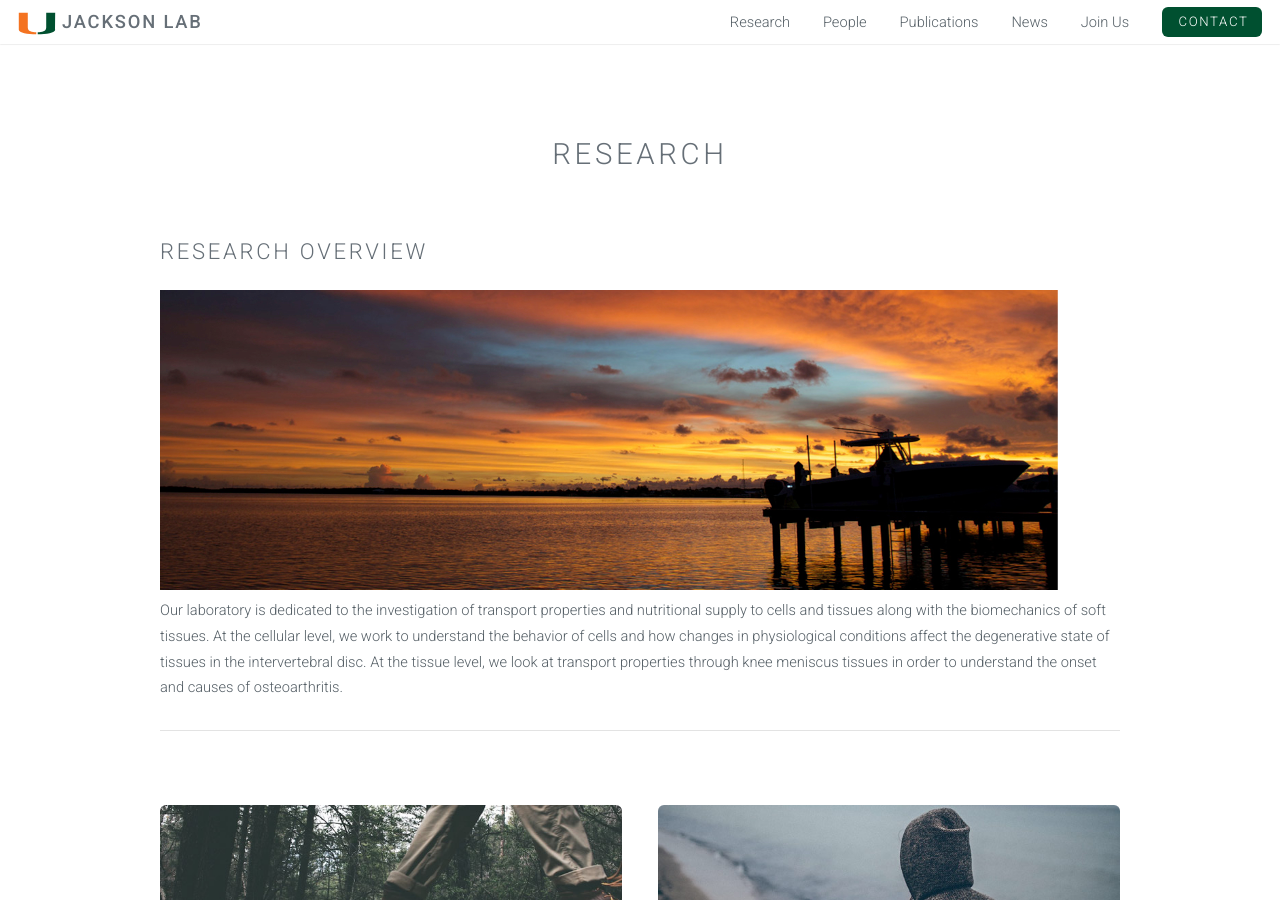
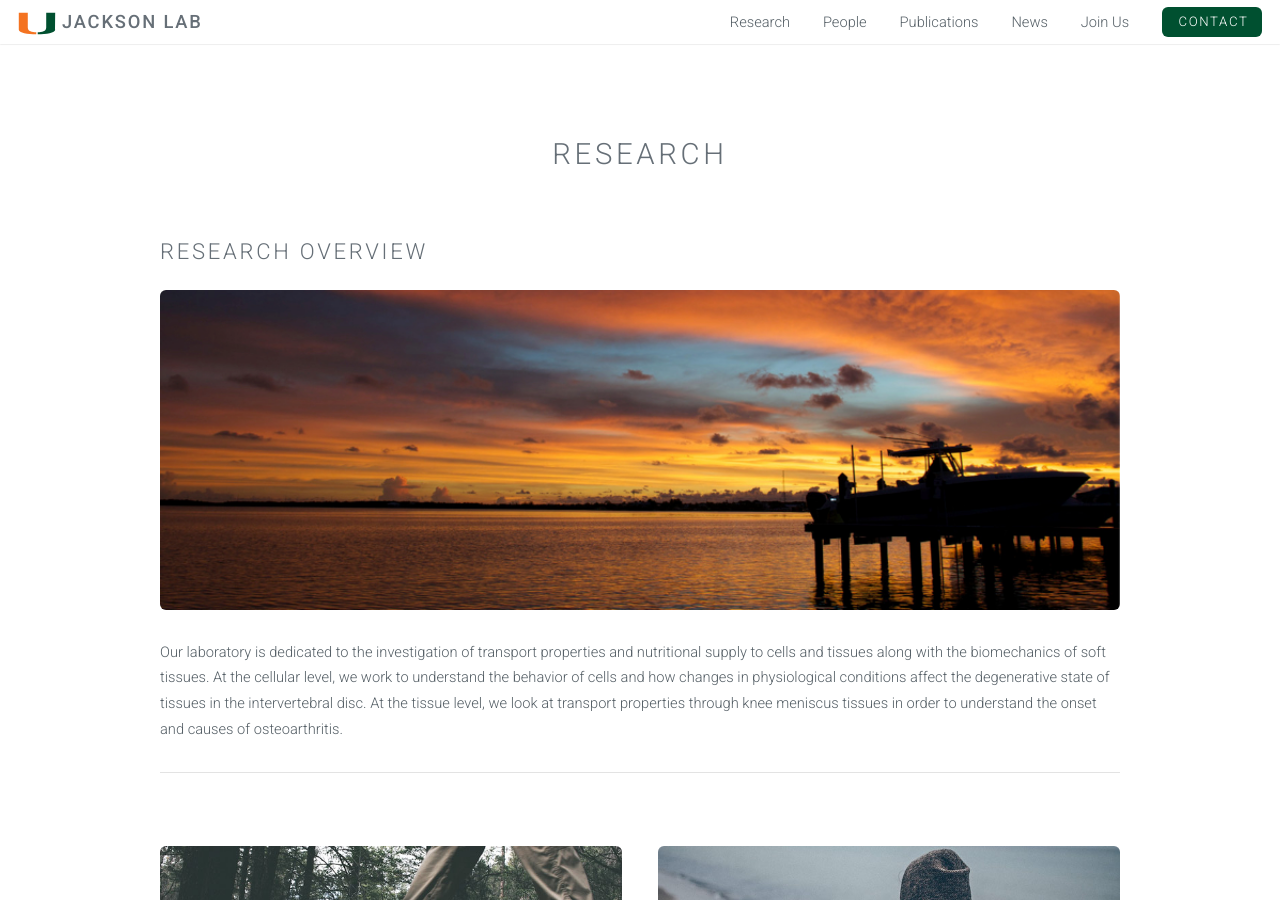
Before and after one commit to jbmcmahan/jacksonlab, a Jekyll site: the page built from research.html, in a window 1280 px wide and 900 px high. Built offline with Jekyll 4.4.1, drawn with Linux system fonts in a browser that asks for light colours.

Commit message:
Update research.html

```diff
--- a/research.html
+++ b/research.html
@@ -10,8 +10,8 @@
     <div class="container">
         <section>
             <h2>Research Overview</h2>
-            <img src="{{ site.baseurl }}/images/key_largo1.png" alt="" />
-            <p>Our laboratory is dedicated to the investigation of transport properties and nutritional supply to
+            <img src="{{ site.baseurl }}/images/key_largo1.png" class="image fit"/>
+            <p class="justify">Our laboratory is dedicated to the investigation of transport properties and nutritional supply to
             cells and tissues along with the biomechanics of soft tissues. At the cellular level, we work to understand
             the behavior of cells and how changes in physiological conditions affect the degenerative state of tissues
             in the intervertebral disc. At the tissue level, we look at transport properties through knee meniscus tissues
@@ -23,14 +23,15 @@
                 <section class="special">
                     <a href="#" class="image fit"><img src="{{ site.baseurl }}/images/pic01.jpg" alt="" /></a>
                     <h3>Cellular Level</h3>
-                    <p>The intervertebral disc (IVD) is the largest avascular structure in the body. Its primary
+                    <p class="justify">The intervertebral disc (IVD) is the largest avascular structure in the body. Its primary
                     function is to transmit and cushion loads across the spine while giving the spine motion. Due
                     to the lack of vascularity, the IVD is generally found to in a state of degeneration in adults.
                     Though many tissue properties of the discs have been studied, there are still gaps in the
                     cellular behavior of IVD cells and how their behavior leads to degeneration. In this lab, we
                     are studying the phenotypic expression of a host of different genes related to ECM regulation,
-                    as well as monitoring the metabolic activity of cells. <br>
-                    Our long term goals of these studies are to (1) better characterize the phenotypic changes
+                    as well as monitoring the metabolic activity of cells.</p>
+
+                    <p class="justify">Our long term goals of these studies are to (1) better characterize the phenotypic changes
                     associated with disc degeneration; (2) observe how these changes affect the matrix composition
                     of the IVD; and (3) identify potential targets for treatment of degenerative disc disease.
                     </p>
@@ -43,13 +44,15 @@
                 <section class="special">
                     <a href="#" class="image fit"><img src="{{ site.baseurl }}/images/pic02.jpg" alt="" /></a>
                     <h3>Tissue Level</h3>
-                    <p>Knee meniscus tissues are avascular tissues that assist in load bearing and shock absorption
+                    <p class="justify"> Knee meniscus tissues are avascular tissues that assist in load bearing and shock absorption
                     in the knee, amongst other functions. Due to its lack of vascularization, nutrients and fluids
                     must find alternative means of reaching the inner areas of the meniscus. In this lab, we are
-                    studying different transport properties of knee meniscus tissues. <br>
-                    Some of the properties being investigated include: the apparent glucose diffusivity, electrical
-                    conductivity, the glucose partition coefficient, and hydraulic permeability. <br>
-                    Our long term goals are to (1) better understand the pathophysiology involved in the development
+                    studying different transport properties of knee meniscus tissues. </p>
+
+                    <p class="justify">Some of the properties being investigated include: the apparent glucose diffusivity, electrical
+                    conductivity, the glucose partition coefficient, and hydraulic permeability. </p>
+
+                    <p class="justify">Our long term goals are to (1) better understand the pathophysiology involved in the development
                     of knee meniscus injury and degeneration; (2) explore the roles of solute and fluid transport in
                     the nutritional supply and mechanical functioning of the meniscus in order to more fully understand
                     the origins of meniscal degradation; and (3) identify effective treatment solutions for Osteoarthritis.
```
